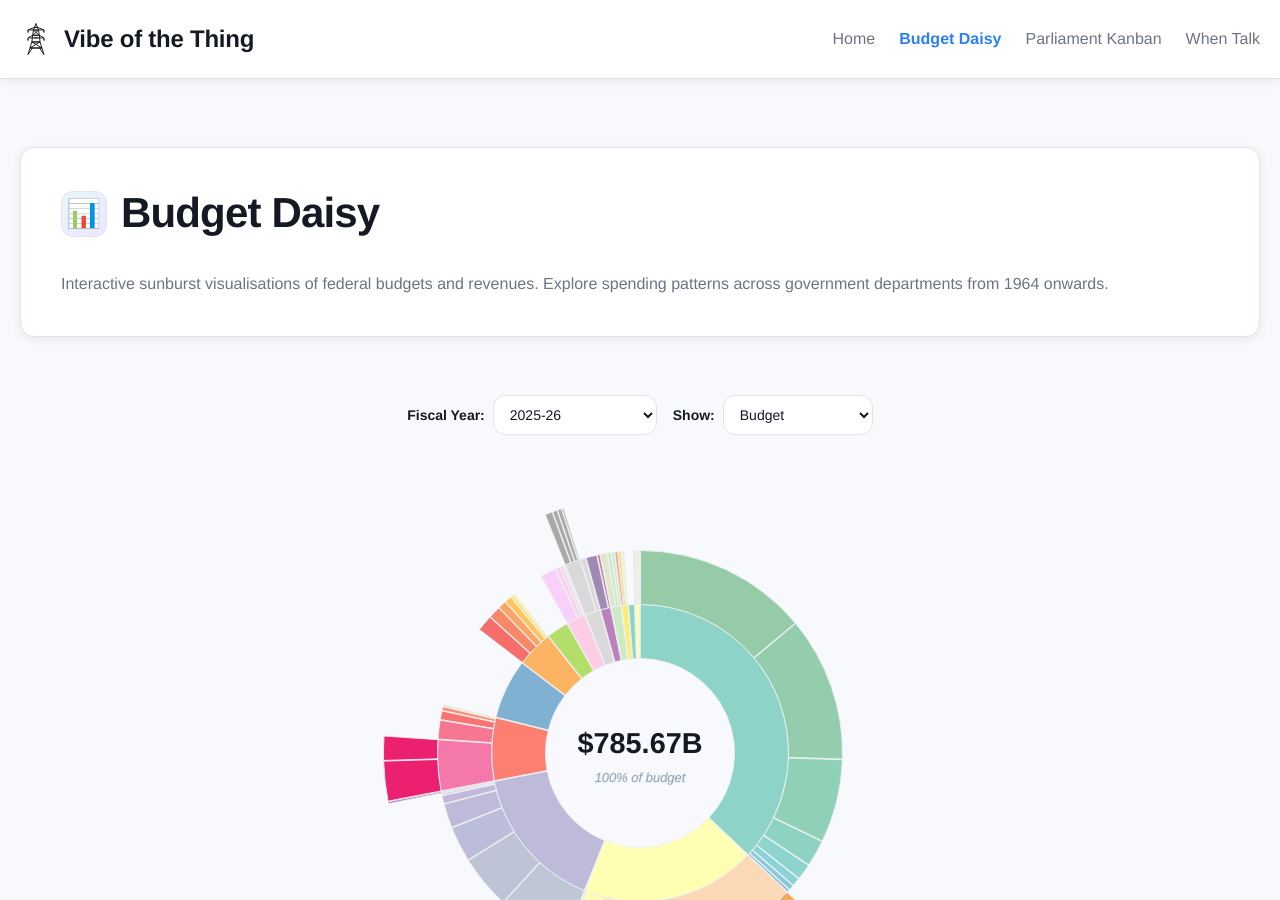
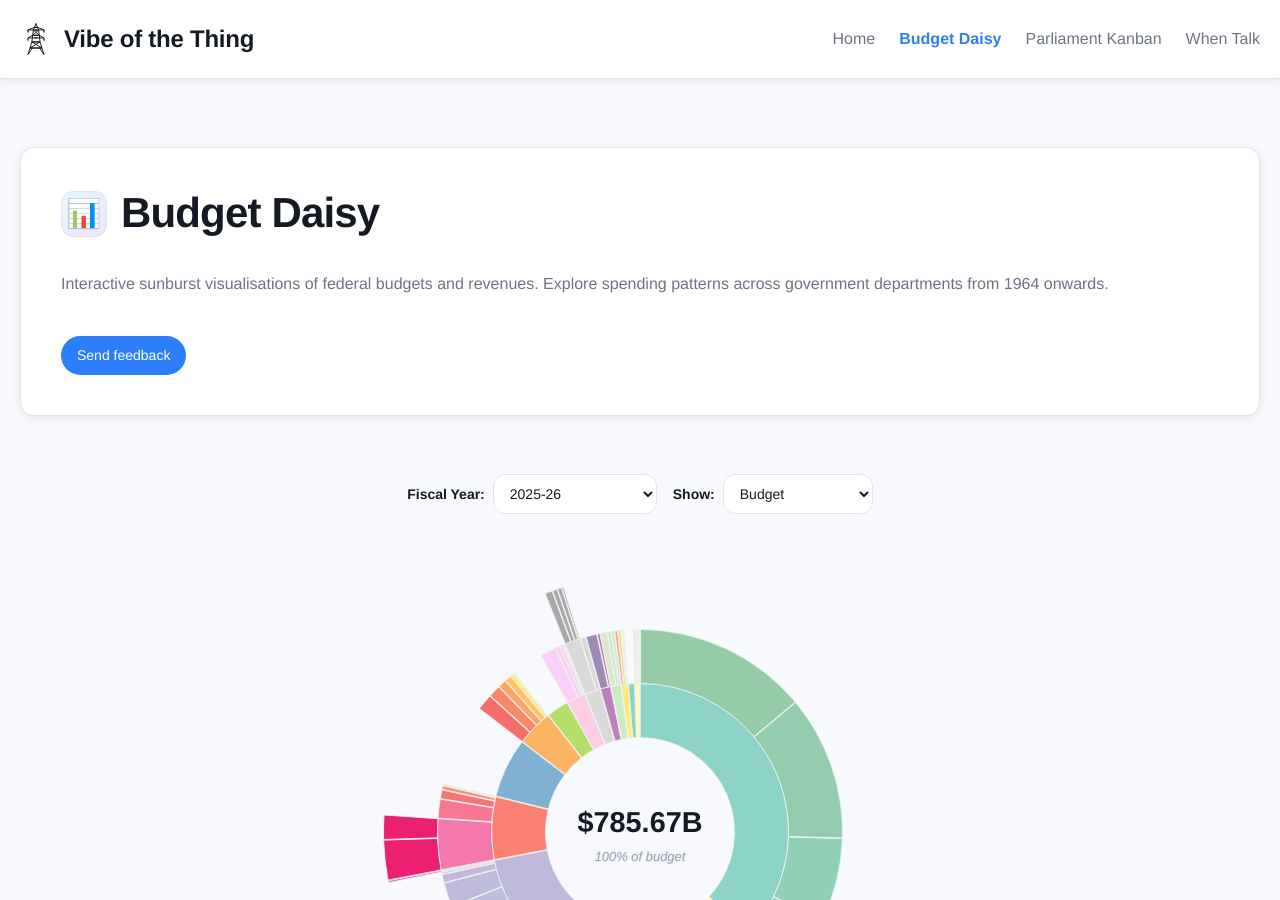
Before and after one commit to Coedice/vibe-of-the-thing, a Jekyll site: the page built from budget-daisy/index.html, in a window 1280 px wide and 900 px high. Built offline with Jekyll 4.4.1, drawn with Linux system fonts in a browser that asks for light colours.

Commit message:
Add feedback buttons

```diff
--- /dev/null
+++ b/_includes/hero.html
@@ -0,0 +1,13 @@
+{% assign tool = site.data.tools | where: "id", include.nav | first %}
+<header class="hero">
+    <div class="brand">
+        <div class="logo">{{ tool.emoji | default: include.emoji }}</div>
+        <div>
+            <h1>{{ tool.title | default: include.title }}</h1>
+        </div>
+    </div>
+    <p>{{ tool.description | default: include.description }}</p>
+    {% assign subject = "Vibe of the Thing - " | append: tool.title | append: " Feedback" | uri_encode %}
+    {% assign body = "Hi Gavin,%0A%0A" | uri_encode %}
+    <a href="mailto:gavindouch@gmail.com?subject={{ subject }}&body={{ body }}" class="feedback-btn">Send feedback</a>
+</header>
--- a/assets/css/main.scss
+++ b/assets/css/main.scss
@@ -399,6 +399,25 @@ button {
         flex-wrap: wrap;
         gap: 12px;
         margin-top: 12px;
+    }
+}
+
+.feedback-btn {
+    align-self: flex-start;
+    display: inline-block;
+    padding: 8px 16px;
+    background: var(--accent);
+    color: white;
+    text-decoration: none;
+    border-radius: 999px;
+    font-size: 14px;
+    font-weight: 500;
+    transition: background 0.2s;
+    margin-top: 8px;
+
+    &:hover {
+        background: #1e5fc9;
+        color: white;
     }
 }
 
--- a/budget-daisy/index.html
+++ b/budget-daisy/index.html
@@ -11,15 +11,7 @@ data_script: true
 ---
 {% assign tool = site.data.tools | where: "id", page.nav | first %}
 <div class="page">
-    <header class="hero">
-        <div class="brand">
-            <div class="logo">{{ tool.emoji | default: "📊" }}</div>
-            <div>
-                <h1>{{ tool.title | default: page.title }}</h1>
-            </div>
-        </div>
-        <p>{{ tool.description }}</p>
-    </header>
+{% include hero.html nav="budget-daisy" %}
     <div class="controls">
         <div class="control-group">
             <label for="year-dropdown">Fiscal Year:</label>
```
Also changed, not shown: parliament-kanban/index.html (+1 -9 lines), when-talk/index.html (+1 -9 lines).
